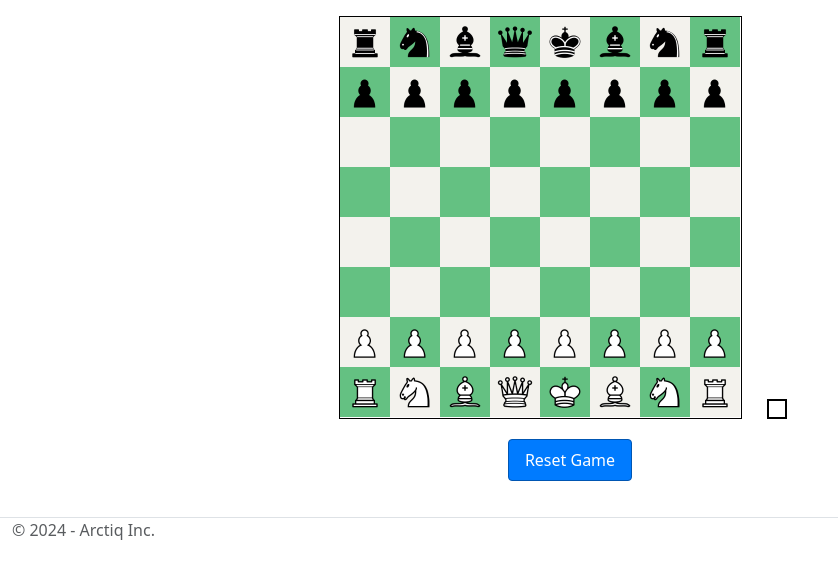
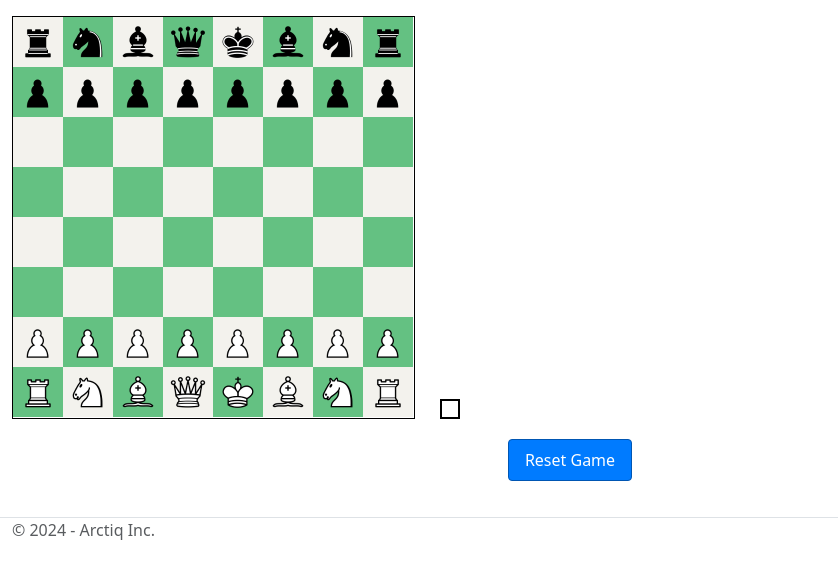
Before and after one commit to ArctiqTeam/arctiq-copilot-trail, an ASP.NET Core app: page / in a window 1280 px wide. Shown: the part 57-636 px from the top of the page, without its empty margins (0-838 px from the left). Run offline with ASP.NET Core 8, Linux system fonts and the light colour scheme; some libraries are stand-ins or nearby versions.

Commit message:
Fix chessboard alignment

```diff
--- a/chessweb-cs/wwwroot/css/chess.css
+++ b/chessweb-cs/wwwroot/css/chess.css
@@ -64,7 +64,6 @@
 
 .chess-container {
     display: flex;
-    justify-content: center;
     align-items: flex-start;
     gap: 10px;
     width: 100%;
```
